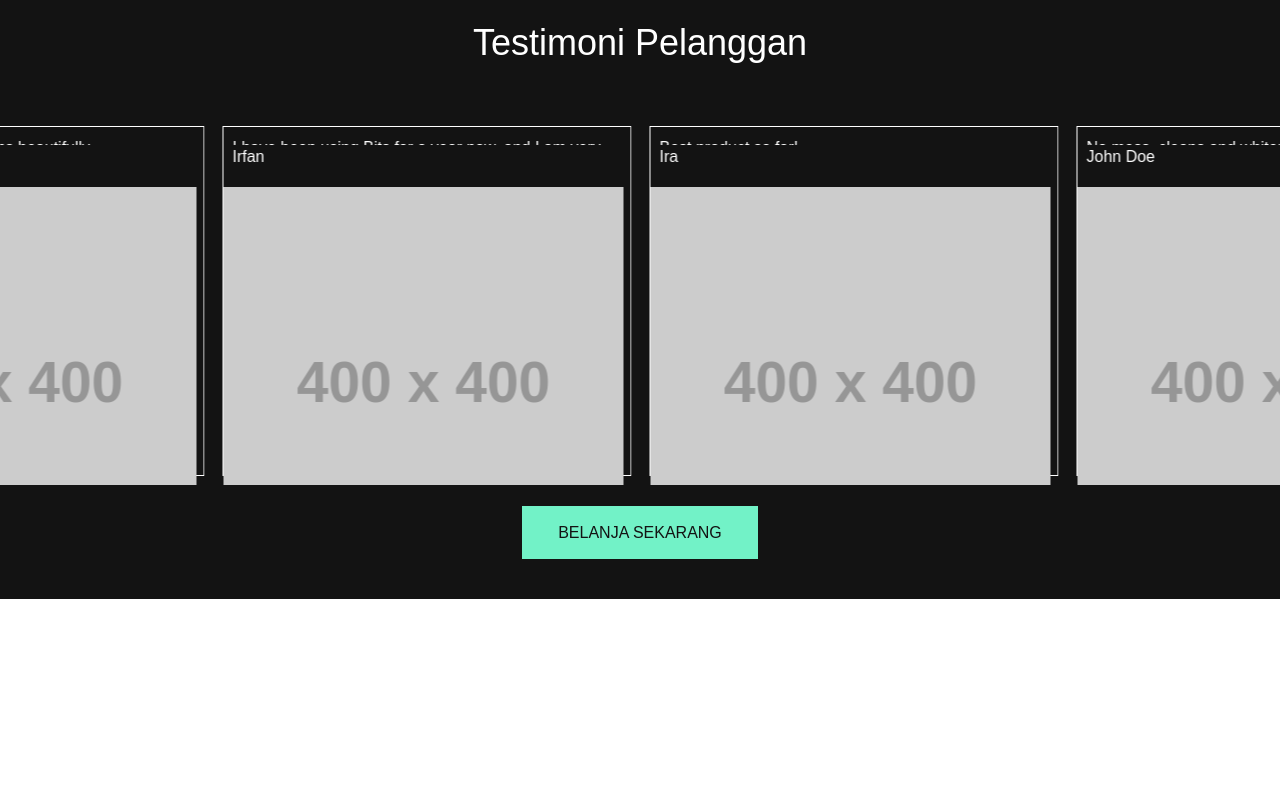
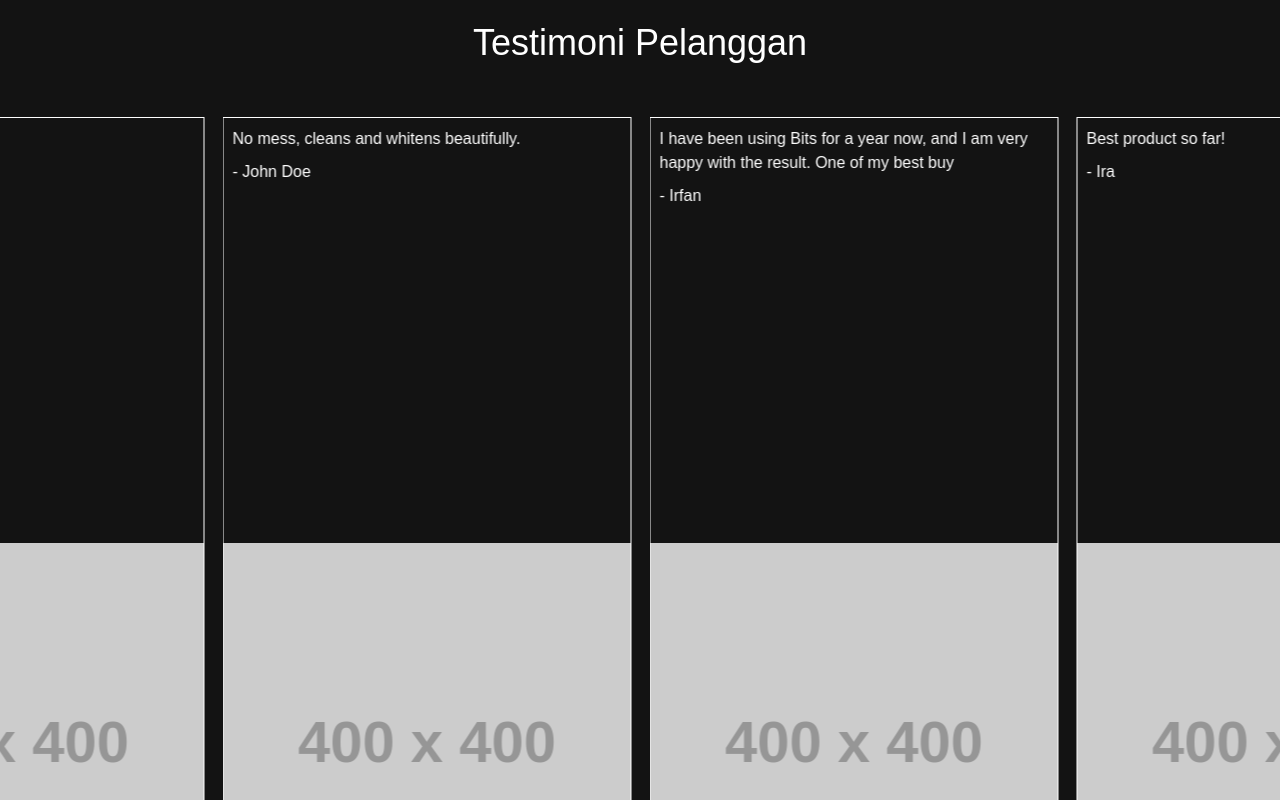
Before and after one commit to naprirfan/purezenherbs, a React (Create React App) app: page / in a window 1280 px wide. Shown: the part 2000-2800 px from the top of the page. Before the commit the page ends 2671 px from the top, so only its background shows below. Built offline with nearby package versions, Linux system fonts and the light colour scheme.

Commit message:
fix review

```diff
--- a/src/components/reviews/ReviewCard.tsx
+++ b/src/components/reviews/ReviewCard.tsx
@@ -2,24 +2,26 @@ import { IReview } from "../../types";
 
 export const ReviewCard = ({data}: {data: IReview}) => {
     return (
-        <div className="m-1 border-white border h-[350px] flex flex-col">
-            <div className="flex-auto p-1 h-[175px] overflow-hidden">
-                <div>{data.description}</div>
-            </div>
+        <div className="h-full mx-1 border-white border grid grid-rows-2 gap-2">
+            <blockquote className="flex flex-col p-1">
+                <p className="pb-1">
+                    {data.description}
+                </p>
+                <footer className="justify-self-end">
+                    <span>- {data.author}</span>
                     <div>
-                <div className="px-1">{data.author}</div>
-                <div className="p-1">
                         {Array.from(Array(data.stars), (e, i) => {
                             return (
-                            <span className="text-turquoise">
-                                <i className="fa fa-star" key={i}></i>
+                                <span key={i} className="text-turquoise">
+                                    <i className="fa fa-star"></i>
                                 </span>
                             )
                         })}
                     </div>
-            </div>
-            <div className="basis:1/2">
-                <img src={data.image} alt={data.author} />
+                </footer>
+            </blockquote>
+            <div className="flex items-end">
+                <img className="w-full object-cover" src={data.image} alt={data.author} />
             </div>
         </div>
     )
--- a/src/components/reviews/Reviews.tsx
+++ b/src/components/reviews/Reviews.tsx
@@ -34,8 +34,9 @@ export const Reviews = () => {
                 responsive={responsive}
                 infinite={true}
                 autoPlay={true}
-                autoPlaySpeed={4500}
+                autoPlaySpeed={50000}
                 centerMode={true}
+                pauseOnHover={true}
                 keyBoardControl={true}
                 customTransition="all .5"
                 transitionDuration={500}
--- a/src/db.json
+++ b/src/db.json
@@ -70,7 +70,7 @@
         {
             "id": 2,
             "author": "Irfan",
-            "description": "I have been using Bits for a year now, and I am very happy",
+            "description": "I have been using Bits for a year now, and I am very happy with the result. One of my best buy",
             "stars": 5,
             "image": "https://placehold.co/400x400/png"
         },
```
Lines whose indentation alone changed are shown as unchanged.
